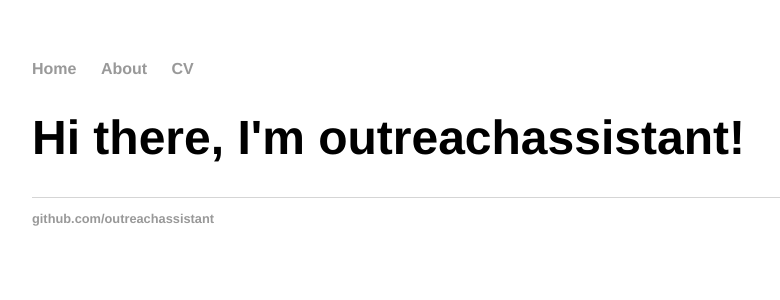
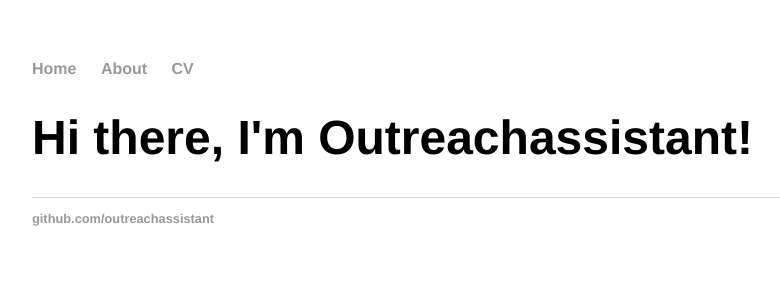
Before and after one commit to outreachassistant/outreachassistant.github.io, a Jekyll site: the page built from index.html, in a window 1280 px wide. Shown: the top 300 px of the page, without its empty margins (160-940 px from the left). Built offline with Jekyll 4.4.1, drawn with Linux system fonts in a browser that asks for light colours.

Commit message:
Update index.html to use default layout

```diff
--- a/index.html
+++ b/index.html
@@ -1,26 +1,7 @@
-<!DOCTYPE html>
-<html>
-	<head>
-		<title>Practice Website</title>
-		<link rel="stylesheet" type="text/css" href="/css/main.css">
-	</head>
-	<body>
-		<nav>
-    		<ul>
-        		<li><a href="/">Home</a></li>
-	        	<li><a href="/about">About</a></li>
-        		<li><a href="/cv">CV</a></li>
-    		</ul>
-		</nav>
-		<div class="container">
-    		<div class="blurb">
-        		<h1>Hi there, I'm outreachassistant!</h1>
-    		</div>
-		</div>
-		<footer>
-    		<ul>
-        		<li><a href="https://github.com/outreachassistant">github.com/outreachassistant</a></li>
-			</ul>
-		</footer>
-	</body>
-</html>
+---
+layout: default
+title: Practice Website
+---
+<div class="blurb">
+	<h1>Hi there, I'm Outreachassistant!</h1>
+</div><!-- /.blurb -->
```
